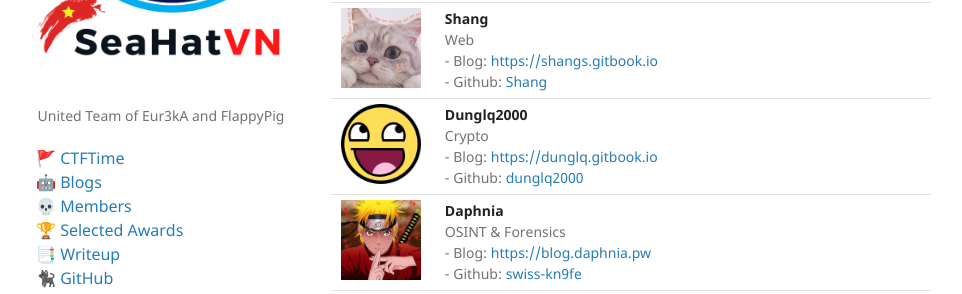
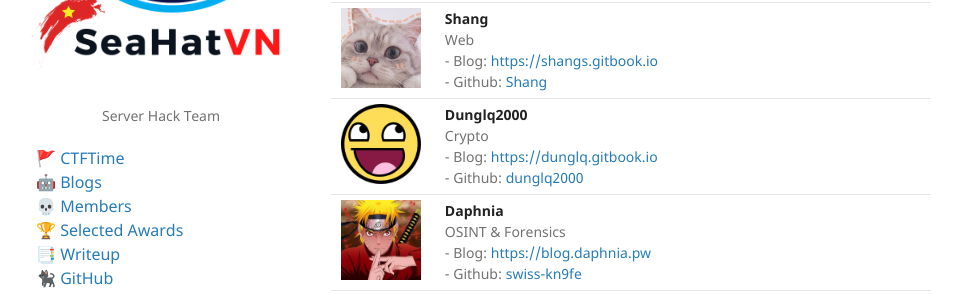
Before and after one commit to seahatvn/seahatvn.github.io, a Jekyll site: the page built from index.md, in a window 1280 px wide. Shown: the part 298-592 px from the top of the page, without its empty margins (174-1136 px from the left). Built offline with Jekyll 4.4.1, drawn with Linux system fonts in a browser that asks for light colours; our own code applies the rules of GitHub Pages for plain Markdown files.

Commit message:
Update _config.yml

```diff
--- a/_config.yml
+++ b/_config.yml
@@ -1,6 +1,6 @@
-title: r3kapig
+title: seahatvn
 logo: /assets/img/logo.png
-description: United Team of Eur3kA and FlappyPig
+description: Server Hack Team
 show_downloads: true
 google_analytics:
 # theme: r3kapig # use in local, don't commit this file
```
